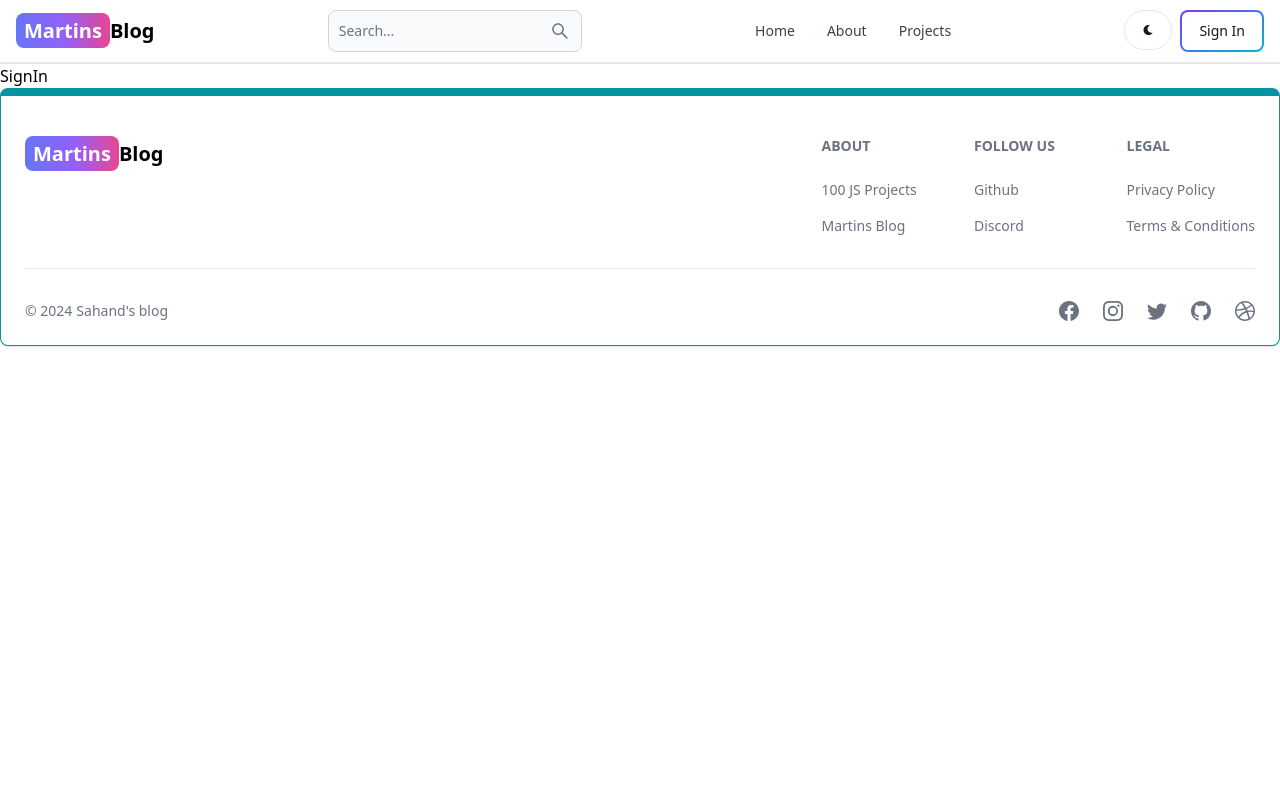
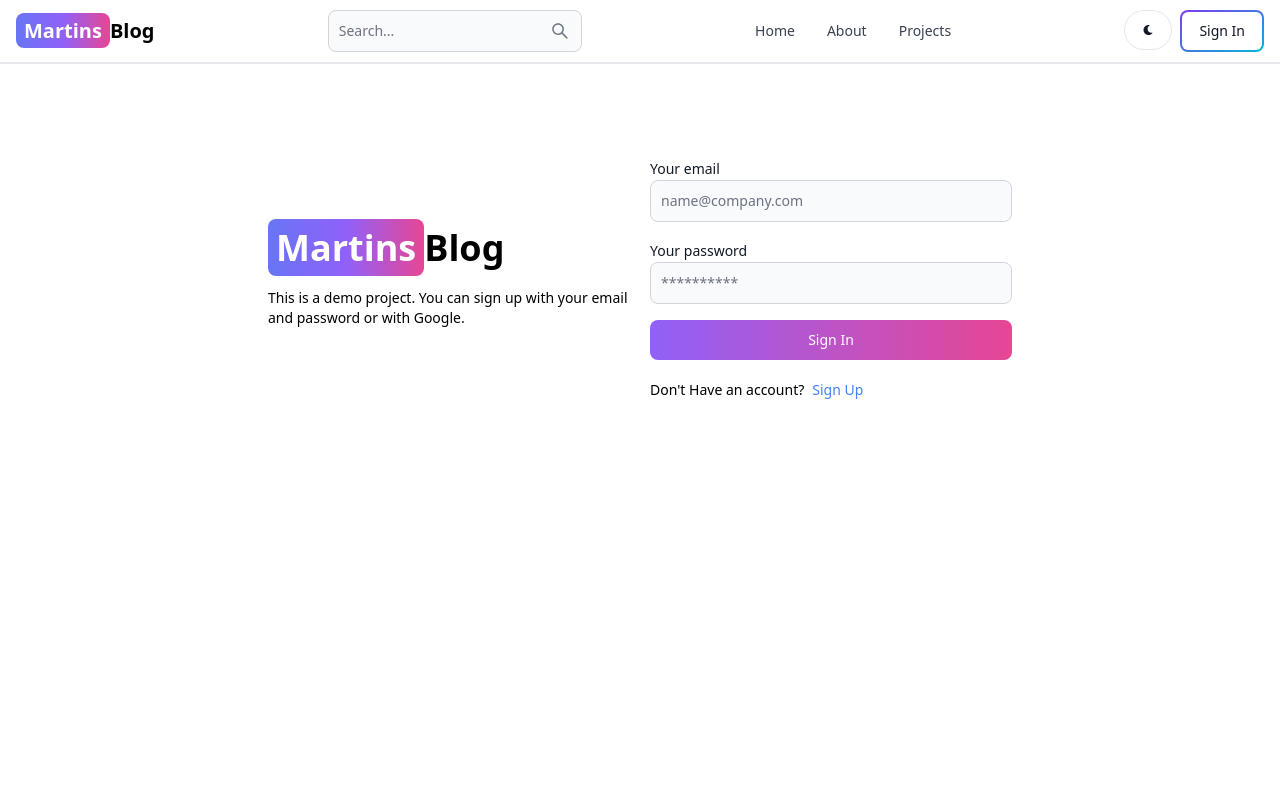
Before and after one commit to martins091/mern-blog, a React (Vite) app in the folder client/: page /sign-in in a window 1280 px wide. Shown: the top 800 px of the page. Built offline with nearby package versions, Linux system fonts and the light colour scheme.

Commit message:
complete signin page functionality

```diff
--- a/client/src/pages/SignIn.jsx
+++ b/client/src/pages/SignIn.jsx
@@ -1,7 +1,103 @@
-import React from 'react'
+import { Link, useNavigate } from "react-router-dom";
+import { Alert, Button, Label, Spinner, TextInput } from "flowbite-react";
+import { useState } from "react";
 
 export default function SignIn() {
+  const [formData, setFormData] = useState({});
+  const [errorMessage, setErrorMessage] = useState(null);
+  const [loading, setLoading] = useState(false)
+  const navigate = useNavigate();
+  const handleChange = (e) => {
+      setFormData({...formData, [e.target.id]: e.target.value.trim() })
+  };
+
+const handleSubmit = async (e) => {
+  e.preventDefault();
+  if ( !formData.email || !formData.password ) {
+    return setErrorMessage('Please fill out all fields');
+  }
+  try {
+    setLoading(true);
+    setErrorMessage(null);
+    const res = await fetch('api/auth/signin', {
+    method: 'POST',
+    headers: {'Content-Type': 'application/json'},
+    body: JSON.stringify(formData)
+    });
+    const data = await res.json();
+    if (data.success === false) {
+      return setErrorMessage(data.message)
+    }
+    setLoading(false)
+    if(res.ok) {
+      navigate('/home')
+  }
+  } catch (error) {
+    setErrorMessage(error.message)
+    setLoading(false);
+  }
+}
+
   return (
-    <div>SignIn</div>
-  )
+    <div className="min-h-screen mt-20">
+      <div
+        className="flex p-3 max-w-3xl mx-auto flex-col md:flex-row
+      md:items-center gap-5"
+      >
+        {/* left */}
+        <div className="flex-1">
+          <Link to="/" className="font-bold dark:text-white text-4xl">
+            <span
+              className="px-2 py-1 bg-gradient-to-r from-indigo-500
+            via-purple-500 to-pink-500 rounded-lg text-white"
+            >
+              Martins
+            </span>
+            Blog
+          </Link>
+          <p className="text-sm mt-5">
+            This is a demo project. You can sign up with your email and password
+            or with Google.
+          </p>
+        </div>
+
+        {/* right */}
+        <div className="flex-1">
+          <form className="flex flex-col gap-4" onSubmit={handleSubmit}>
+            <div>
+              <Label value="Your email" />
+              <TextInput type="email" placeholder="name@company.com" id="email" onChange={handleChange}/>
+            </div>
+            <div>
+              <Label value="Your password" />
+              <TextInput type="password" placeholder="**********" id="password" onChange={handleChange}/>
+            </div>
+            <Button gradientDuoTone="purpleToPink" type="submit" disabled={loading}>
+              {
+                loading ? (
+                  <>
+                    <Spinner size='sm' />
+                    <span className="pl-3">Loading...</span>
+                  </>
+                ) : 'Sign In'
+              }
+            </Button>
+          </form>
+          <div className="flex gap-2 text-sm mt-5">
+            <span>Don't Have an account?</span>
+            <Link to="/sign-up" className="text-blue-500">
+              Sign Up
+            </Link>
+          </div>
+          {
+            errorMessage && (
+              <Alert className='mt-5' color='failure'>
+              {errorMessage}
+              </Alert>
+            )
+          }
+        </div>
+      </div>
+    </div>
+  );
 }
```
